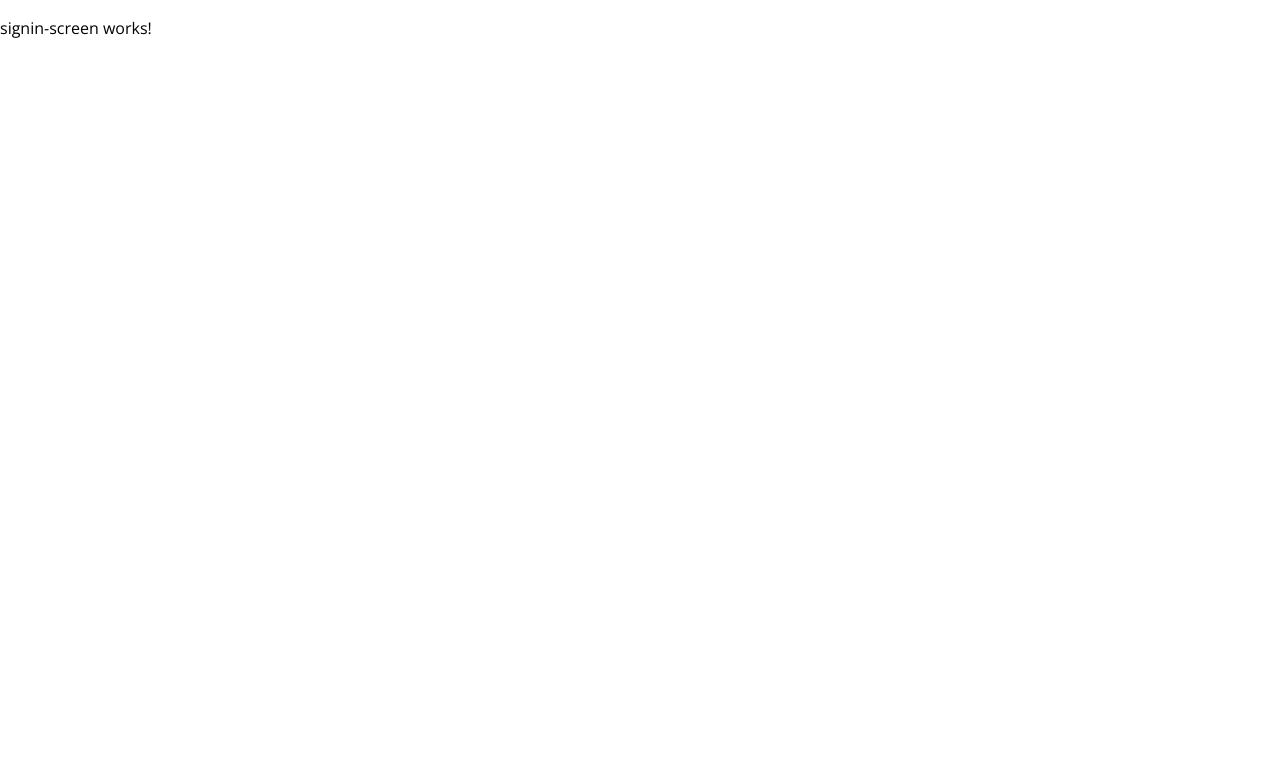
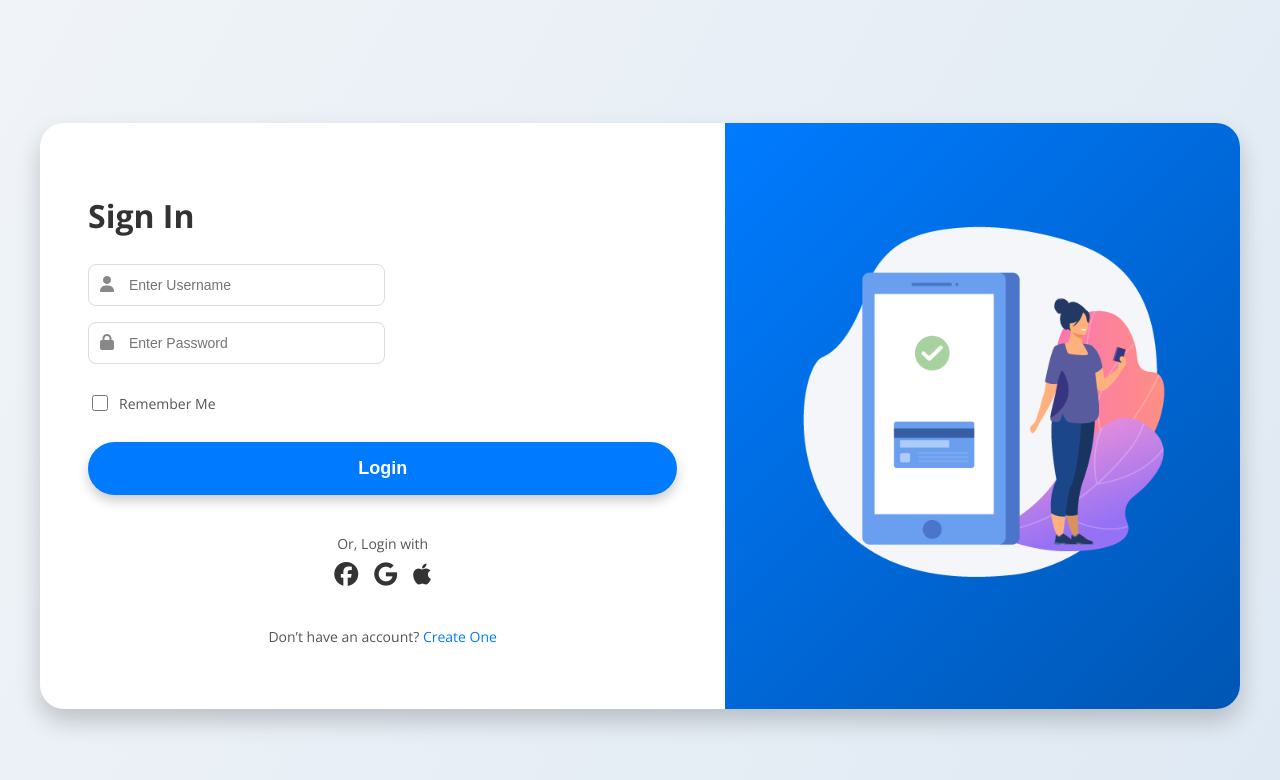
Before and after one commit to AmarOmerovic/Quitnic-Frontend, an Angular app: page /signin in a window 1280 px wide. Shown: the top 780 px of the page. Built offline with nearby package versions, Linux system fonts and the light colour scheme.

Commit message:
Add sign in page (#2)

```diff
--- a/src/app/signin-screen/signin-screen.component.html
+++ b/src/app/signin-screen/signin-screen.component.html
@@ -1 +1,40 @@
-<p>signin-screen works!</p>
+<div class="wrapper">
+  <div class="signin-card">
+    <div class="left-section">
+      <img src="/assets/sign-in-image.svg" alt="Sign In Illustration" />
+    </div>
+    <div class="right-section">
+      <h1 class="title">Sign In</h1>
+      <form class="signin-form">
+        <div class="form-group">
+          <label>
+            <i class="icon fas fa-user"></i>
+            <input type="text" placeholder="Enter Username" />
+          </label>
+        </div>
+        <div class="form-group">
+          <label>
+            <i class="icon fas fa-lock"></i>
+            <input type="password" placeholder="Enter Password" />
+          </label>
+        </div>
+        <div class="form-check">
+          <input type="checkbox" id="remember-me" />
+          <label for="remember-me">Remember Me</label>
+        </div>
+        <button class="btn-primary">Login</button>
+      </form>
+      <div class="social-login">
+        <p>Or, Login with</p>
+        <div class="social-icons">
+          <i class="fab fa-facebook"></i>
+          <i class="fab fa-google"></i>
+          <i class="fab fa-apple"></i>
+        </div>
+      </div>
+      <p class="signup-link">
+        Don’t have an account? <a href="/signup">Create One</a>
+      </p>
+    </div>
+  </div>
+</div>
--- a/src/app/signin-screen/signin-screen.component.scss
+++ b/src/app/signin-screen/signin-screen.component.scss
@@ -0,0 +1,173 @@
+.wrapper {
+  display: flex;
+  justify-content: center;
+  align-items: center;
+  min-height: 100vh;
+  background: linear-gradient(120deg, #f0f4f8, #dfe9f3);
+  padding: 16px;
+}
+
+.signin-card {
+  display: flex;
+  flex-direction: row-reverse; // Swaps the order of the sections
+  width: 100%;
+  max-width: 1200px;
+  background-color: #fff;
+  border-radius: 24px;
+  box-shadow: 0 12px 24px rgba(0, 0, 0, 0.2);
+  overflow: hidden;
+  transform: scale(1);
+  transition: transform 0.3s ease;
+
+  &:hover {
+    transform: scale(1.02); // Slight zoom effect on hover
+  }
+
+  .left-section {
+    flex: 1.3;
+    background: linear-gradient(
+      135deg,
+      #007bff,
+      #0056b3
+    ); // Gradient background
+    display: flex;
+    justify-content: center;
+    align-items: center;
+    padding: 32px;
+
+    img {
+      width: 90%;
+      max-width: 400px;
+      height: auto;
+      animation: fadeIn 1s ease; // Subtle animation for entry
+    }
+  }
+
+  .right-section {
+    flex: 1.7;
+    padding: 48px;
+    display: flex;
+    flex-direction: column;
+
+    .title {
+      font-size: 32px;
+      font-weight: 700;
+      color: #333;
+      margin-bottom: 24px;
+    }
+
+    .signin-form {
+      display: flex;
+      flex-direction: column;
+      gap: 16px;
+
+      .form-group {
+        display: flex;
+        align-items: center;
+        position: relative;
+
+        .icon {
+          position: absolute;
+          left: 12px;
+          top: 12px;
+          color: #888;
+        }
+
+        input {
+          width: 100%;
+          padding: 12px 16px 12px 40px; // Spacing for icon
+          border: 1px solid #ddd;
+          border-radius: 8px;
+          font-size: 14px;
+          color: #333;
+
+          &:focus {
+            outline: none;
+            border-color: #007bff;
+            box-shadow: 0 0 4px rgba(0, 123, 255, 0.3);
+          }
+        }
+      }
+
+      .form-check {
+        display: flex;
+        align-items: center;
+        gap: 8px;
+        margin-top: 12px;
+
+        input[type="checkbox"] {
+          width: 16px;
+          height: 16px;
+        }
+
+        label {
+          font-size: 14px;
+          color: #555;
+        }
+      }
+
+      .btn-primary {
+        background-color: #007bff;
+        color: #fff;
+        border: none;
+        border-radius: 32px;
+        padding: 16px 40px;
+        font-size: 18px;
+        font-weight: 600;
+        margin-top: 12px;
+        cursor: pointer;
+        box-shadow: 0 6px 12px rgba(0, 0, 0, 0.2);
+        transition: background-color 0.3s ease, transform 0.2s ease;
+
+        &:hover {
+          background-color: #0056b3;
+          transform: translateY(-2px);
+        }
+      }
+    }
+
+    .social-login {
+      margin: 24px 0;
+      text-align: center;
+
+      p {
+        font-size: 14px;
+        color: #555;
+        margin-bottom: 8px;
+      }
+
+      .social-icons {
+        display: flex;
+        justify-content: center;
+        gap: 16px;
+
+        i {
+          font-size: 24px;
+          color: #333;
+          cursor: pointer;
+          transition: color 0.3s ease;
+
+          &:hover {
+            color: #007bff;
+          }
+        }
+      }
+    }
+
+    .signup-link {
+      margin-top: 16px;
+      font-size: 14px;
+      text-align: center;
+      color: #555;
+
+      a {
+        color: #007bff;
+        text-decoration: none;
+
+        &:hover {
+          text-decoration: underline;
+        }
+      }
+    }
+  }
+}
```
Also changed, not shown: src/assets/sign-in-image.svg (added).
